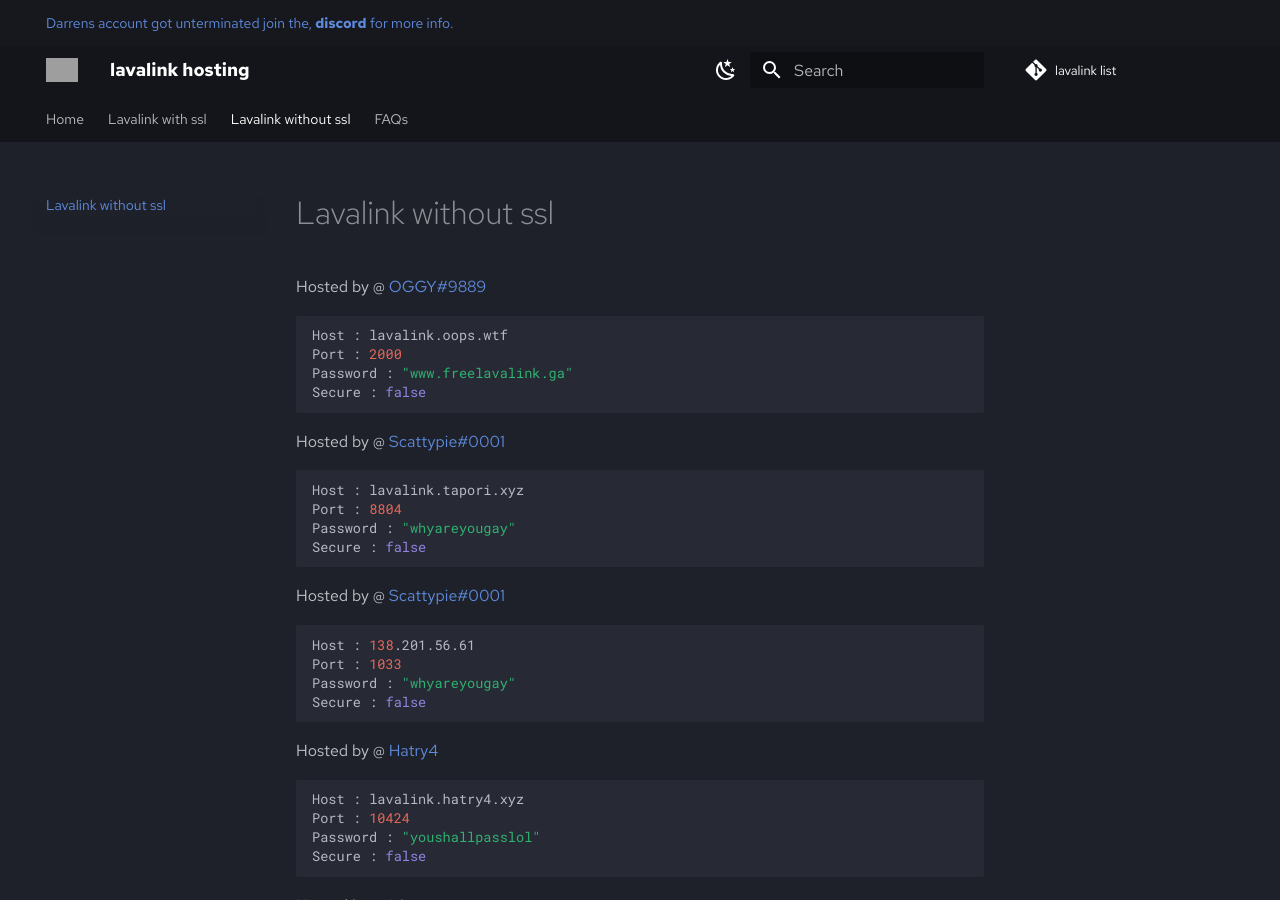
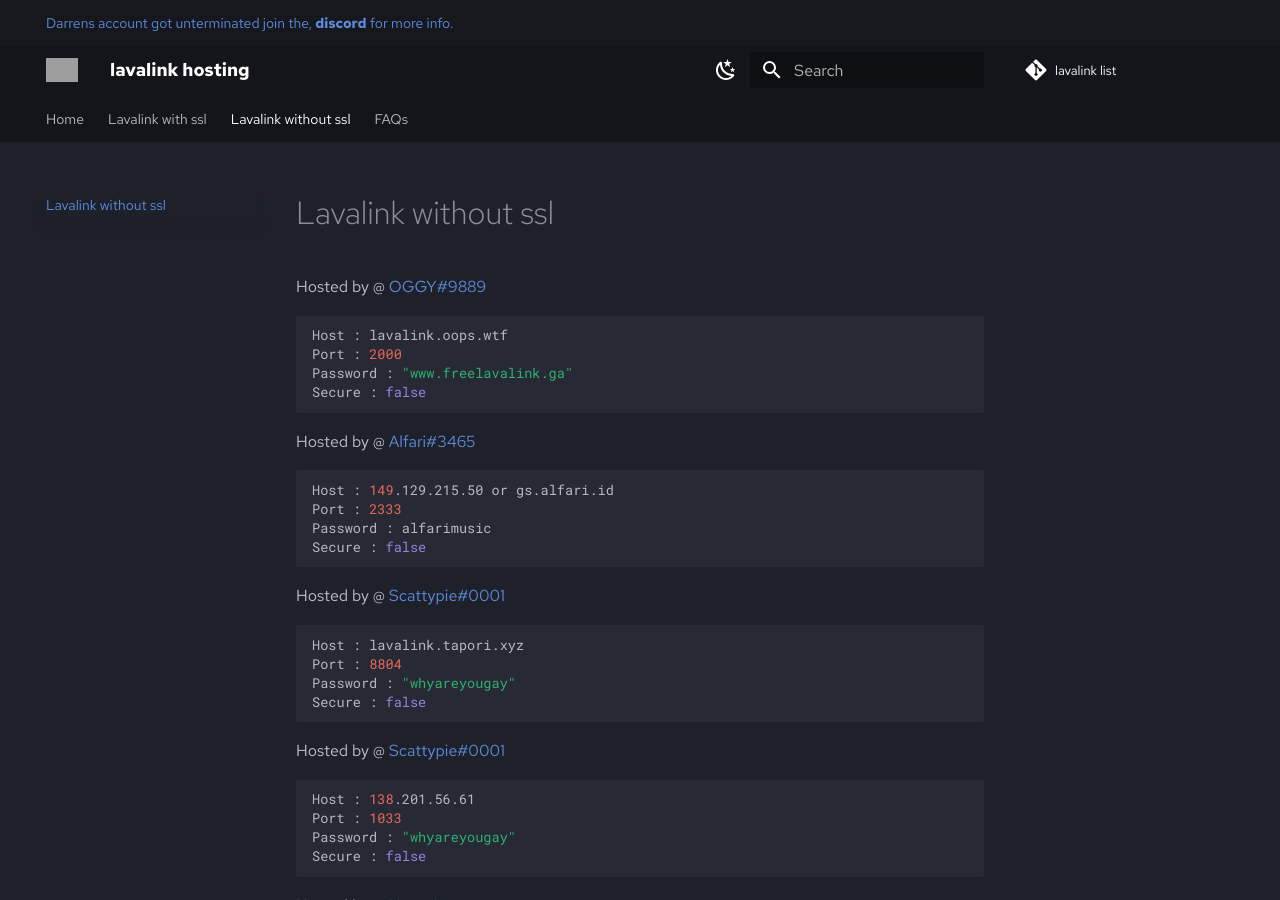
Before and after one commit to DarrenOfficial/lavalink-list, an MkDocs documentation site: the page built from docs/NoSSL/lavalink-without-ssl.md, in a window 1280 px wide and 900 px high. Built offline with MkDocs 1.6.1 and Material for MkDocs 9.7.7, drawn with Linux system fonts in a browser that asks for light colours; comment, search, counter and statistics services are not loaded; grey boxes are pictures that could not be loaded.

Commit message:
Update lavalink-without-ssl.md
Add Lavalink Server Jakarta/Indonesia

````diff
--- a/docs/NoSSL/lavalink-without-ssl.md
+++ b/docs/NoSSL/lavalink-without-ssl.md
@@ -10,6 +10,13 @@ Hosted by @ [OGGY#9889](https://www.freelavalink.ga)
 Host : lavalink.oops.wtf
 Port : 2000
 Password : "www.freelavalink.ga"
+Secure : false
+```
+Hosted by @ [Alfari#3465](https://discord.gg/ZNKNY3RpRg)
+```bash
+Host : 149.129.215.50 or gs.alfari.id
+Port : 2333
+Password : alfarimusic
 Secure : false
 ```
 
````
